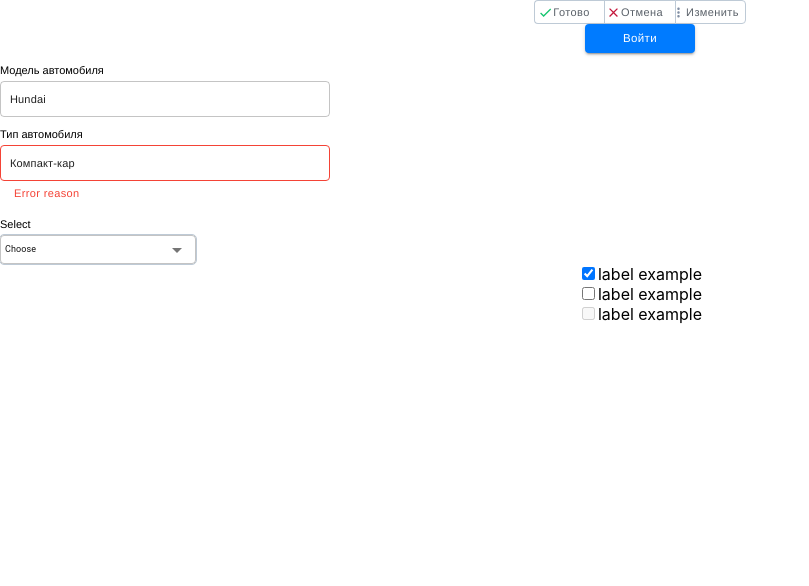
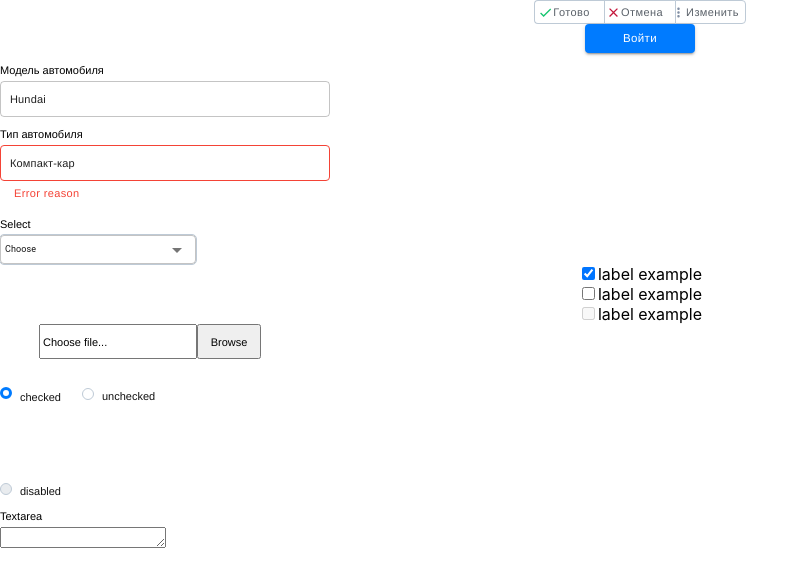
Before and after one commit to ignanna-12/admin-nfd, a React (Create React App) app: page / in a window 1280 px wide. Shown: the top 586 px of the page, without its empty margins (0-809 px from the left). Built offline with nearby package versions, Linux system fonts and the light colour scheme.

Commit message:
finish UIkit

```diff
--- a/src/App.js
+++ b/src/App.js
@@ -1,27 +1,11 @@
 import React from 'react';
 import './App.css';
-import MyButtonBlue from './components/adminUIKit/MyButtonBlue';
-import MyButtonGroup from './components/adminUIKit/MyButtonGroup';
-import MyCheckbox from './components/adminUIKit/MyCheckbox';
-import MyInputField from './components/adminUIKit/myInputField/MyInputField';
-import MySelect from './components/adminUIKit/mySelect/MySelect';
+import AdminUI from './components/adminUIKit/AdminUI';
 
 function App() {
   return (
     <div className="App">
-      <MyButtonGroup />
-      <MyButtonBlue />
-      <MyInputField title={'Модель автомобиля'} defaultValue={'Hundai'} />
-      <MyInputField
-        error={true}
-        helperText="Error reason"
-        title={'Тип автомобиля'}
-        defaultValue={'Компакт-кар'}
-      />
-      <MySelect title={'Select'} defaultValue={'Choose'} />
-      <MyCheckbox checkedBefore={true} />
-      <MyCheckbox />
-      <MyCheckbox disabled={true} />
+      <AdminUI />
     </div>
   );
 }
--- /dev/null
+++ b/src/components/adminUIKit/AdminUI.jsx
@@ -0,0 +1,35 @@
+import React from 'react';
+import MyButtonBlue from './MyButtonBlue';
+import MyButtonGroup from './MyButtonGroup';
+import MyCheckbox from './MyCheckbox';
+import MyFileUpload from './myFileUpload/MyFileUpload';
+import MyInputField from './myInputField/MyInputField';
+import MyRadios from './myRadios/MyRadios';
+import MySelect from './mySelect/MySelect';
+import MyTextarea from './myTextarea/MyTextarea';
+
+const AdminUI = () => {
+  return (
+    <div className="App">
+      <MyButtonGroup />
+      <MyButtonBlue />
+      <MyInputField title={'Модель автомобиля'} defaultValue={'Hundai'} />
+      <MyInputField
+        error={true}
+        helperText="Error reason"
+        title={'Тип автомобиля'}
+        defaultValue={'Компакт-кар'}
+      />
+      <MySelect title={'Select'} defaultValue={'Choose'} />
+      <MyCheckbox checkedBefore={true} />
+      <MyCheckbox />
+      <MyCheckbox disabled={true} />
+      <MyFileUpload />
+      <MyRadios defaultText={'checked'} checkedBefore={'checked'} list={['unchecked']} />
+      <MyRadios list={['disabled']} disabled={true} />
+      <MyTextarea title={'Textarea'} />
+    </div>
+  );
+};
+
+export default AdminUI;
--- /dev/null
+++ b/src/components/adminUIKit/myFileUpload/MyFileUpload.jsx
@@ -0,0 +1,23 @@
+import React, { useState } from 'react';
+import styles from './MyFileUpload.module.scss';
+
+const MyFileUpload = () => {
+  const [choosedFile, setChoosedFile] = useState('Choose file...');
+  return (
+    <div className={styles.input_file}>
+      <input
+        type="file"
+        name=""
+        onChange={(v) => {
+          setChoosedFile(v.target.files[0].name);
+        }}
+      />
+      <div className={styles.fake_file}>
+        <input type="text" value={choosedFile} className={styles.fake_file_input} />
+        <input type="button" value="Browse" className={styles.fake_file_button} />
+      </div>
+    </div>
+  );
+};
+
+export default MyFileUpload;
--- /dev/null
+++ b/src/components/adminUIKit/myFileUpload/MyFileUpload.module.scss
@@ -0,0 +1,36 @@
+.input_file {
+    display: flex;
+    position: relative;
+    margin: 0 0 10px 0;
+   }
+.input_file input[type=file] {
+    opacity: 0;
+    filter:progid:DXImageTransform.Microsoft.Alpha(opacity=0);
+    position: absolute;
+    z-index: 2;
+    cursor: pointer;
+    height: 34px;
+    width: 300px;
+}
+.fake_file{
+    position: absolute;
+    z-index: 1;
+    cursor: pointer;
+    height: 34px;
+    width: 300px;
+}
+.fake_file_input {
+    width: 150px;
+    height: 29px;
+    font-family: 'Helvetica';
+    font-size: 11px;
+    line-height: 12.65px;
+}
+.fake_file_button{
+    width: 64px;
+    height: 35px;
+    font-family: 'Helvetica';
+    font-size: 11px;
+    line-height: 12.65px;
+
+}
--- /dev/null
+++ b/src/components/adminUIKit/myRadios/MyRadios.jsx
@@ -0,0 +1,42 @@
+import React, { useState } from 'react';
+import styles from './MyRadios.module.scss';
+
+const MyRadios = ({
+  setDefaultValue,
+  selectedValue,
+  defaultText,
+  list,
+  holeList,
+  vert,
+  checkedBefore,
+  disabled,
+}) => {
+  const [checked, setChecked] = useState(checkedBefore ? checkedBefore : defaultText);
+  return (
+    <div className={vert ? styles.radios_vert : styles.radios}>
+      <div
+        className={defaultText ? styles.radio : styles.display_none}
+        onClick={(e) => {
+          setChecked(defaultText);
+        }}
+      >
+        <input type="radio" value={defaultText} checked={checked == defaultText} />
+        <label>{defaultText}</label>
+      </div>
+      {list.map((v, i) => (
+        <div
+          className={disabled ? styles.disabled : styles.radio}
+          key={i}
+          onClick={(e) => {
+            setChecked(v);
+          }}
+        >
+          <input type="radio" checked={checked == v} />
+          <label checked={checked == v}>{v}</label>
+        </div>
+      ))}
+    </div>
+  );
+};
+
+export default MyRadios;
--- /dev/null
+++ b/src/components/adminUIKit/myRadios/MyRadios.module.scss
@@ -0,0 +1,62 @@
+.radios{
+    margin-top: 60px;
+    display:flex;
+    flex-direction: row;
+    margin-left: -5px;
+    flex-wrap: wrap;
+}
+.radios_vert{
+    @extend .radios;
+    flex-direction: column;
+}
+.radio {
+	margin-bottom: 10px;
+    vertical-align: middle;
+}
+.display_none{
+    display: none;
+}
+.radio input[type=radio] {
+    -webkit-appearance: none;
+      -moz-appearance: none;
+    appearance: none;
+    border: 0.5px solid #BECAD6;
+    margin-right: 8px;
+    cursor: pointer;
+    width: 12px;
+    height: 12px;
+    border-radius: 50%;
+}
+.radio label {
+    cursor:pointer;
+    font-family: 'Helvetica';
+    font-size: 11px;
+    color:#121212;
+    margin-right: 16px;
+    vertical-align: middle;
+}
+.radio input[type=radio]:checked {
+    @extend .radio;
+    border: 3px solid #007BFF;
+}
+.disabled {
+    cursor: default;
+}
+.disabled input[type=radio] {
+    -webkit-appearance: none;
+      -moz-appearance: none;
+    appearance: none;
+    border: 0.5px solid #BECAD6;
+    background-color: #E9ECEF;
+    margin-right: 8px;
+    width: 12px;
+    height: 12px;
+    border-radius: 50%;
+}
+.disabled label {
+    font-family: 'Helvetica';
+    font-size: 11px;
+    color:#121212;
+    margin-right: 16px;
+    vertical-align: middle;
+}
--- /dev/null
+++ b/src/components/adminUIKit/myTextarea/MyTextarea.jsx
@@ -0,0 +1,12 @@
+import React from 'react';
+import TextareaAutosize from '@material-ui/core/TextareaAutosize';
+import styles from './MyTextarea.module.scss';
+
+const MyTextarea = ({ title }) => (
+  <div className={styles.inputField}>
+    <p>{title}</p>
+    <TextareaAutosize />
+  </div>
+);
+
+export default MyTextarea;
--- /dev/null
+++ b/src/components/adminUIKit/myTextarea/MyTextarea.module.scss
@@ -0,0 +1,10 @@
+.inputField {
+    display:flex;
+    flex-direction: column;
+    align-items: flex-start;
+}
+.inputField p {
+    font-family: 'Helvetica';
+    font-size: 11px;
+    margin-bottom: 5px;
+}
```
